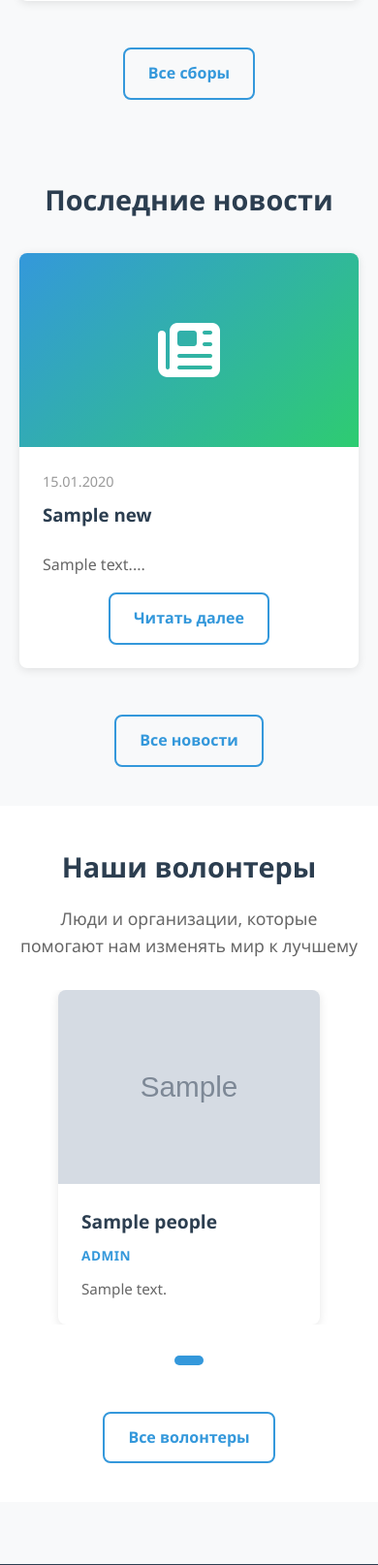
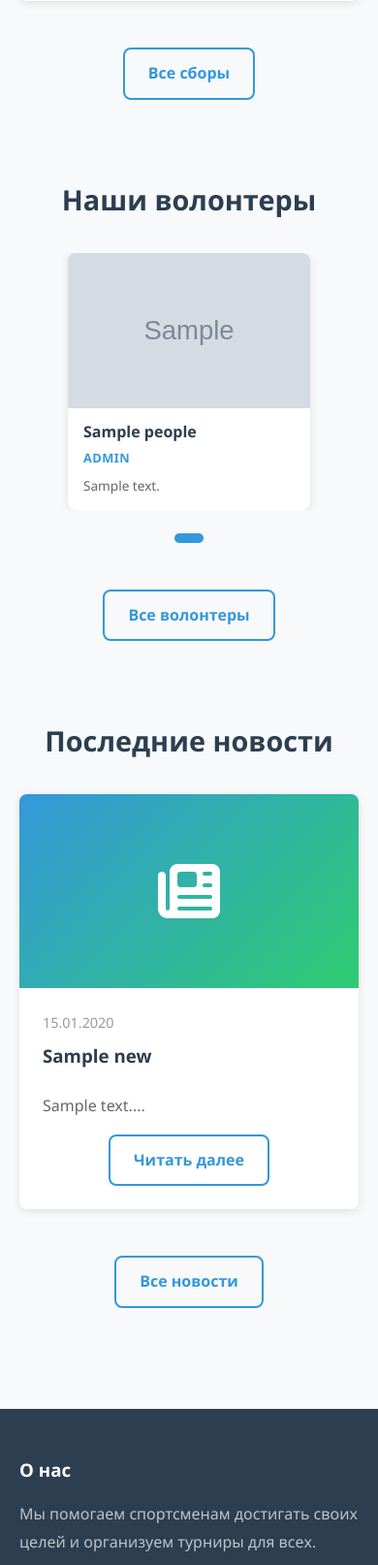
Before and after one commit to patricheg/fond3, a Flask app: page / in a window 390 px wide. Shown: the part 2100-3714 px from the top of the page at 97% size. Run offline with Flask 3, Linux system fonts and the light colour scheme; tables that the repository leaves empty hold one stand-in row (values such as "Sample post"); grey boxes marked "Sample" are stand-in pictures.

Commit message:
Move volunteers section above tournaments, make it more compact, improve navigation arrows

```diff
--- a/static/css/style.css
+++ b/static/css/style.css
@@ -1268,19 +1268,19 @@ body {
 .volunteers-carousel {
     position: relative;
     max-width: 100%;
-    margin: 0 auto 2rem;
+    margin: 0 auto 1.5rem;
     overflow: hidden;
-    padding: 0 50px;
+    padding: 0 60px;
 }
 
 .volunteers-track {
     display: flex;
     transition: transform 0.5s ease-in-out;
-    gap: 2rem;
+    gap: 1.5rem;
 }
 
 .volunteer-slide {
-    min-width: calc(33.333% - 1.333rem);
+    min-width: calc(33.333% - 1rem);
     flex-shrink: 0;
 }
 
@@ -1296,13 +1296,13 @@ body {
 }
 
 .volunteer-card:hover {
-    transform: translateY(-5px);
-    box-shadow: 0 5px 20px rgba(0,0,0,0.15);
+    transform: translateY(-3px);
+    box-shadow: 0 4px 15px rgba(0,0,0,0.15);
 }
 
 .volunteer-photo {
     width: 100%;
-    height: 250px;
+    height: 180px;
     overflow: hidden;
     background: #f8f9fa;
     display: flex;
@@ -1317,68 +1317,75 @@ body {
 }
 
 .volunteer-photo-placeholder {
-    font-size: 4rem;
+    font-size: 3rem;
     color: #ccc;
 }
 
 .volunteer-info {
-    padding: 1.5rem;
+    padding: 1rem 1.25rem;
     flex: 1;
     display: flex;
     flex-direction: column;
 }
 
 .volunteer-info h3 {
-    margin-bottom: 0.5rem;
+    margin-bottom: 0.4rem;
     color: var(--dark-color);
-    font-size: 1.2rem;
+    font-size: 1.1rem;
+    line-height: 1.3;
 }
 
 .volunteer-role {
     color: var(--primary-color);
     font-weight: 600;
-    font-size: 0.85rem;
-    margin-bottom: 0.75rem;
+    font-size: 0.8rem;
+    margin-bottom: 0.5rem;
     text-transform: uppercase;
     letter-spacing: 0.5px;
 }
 
 .volunteer-description {
     color: #666;
-    line-height: 1.6;
-    font-size: 0.95rem;
+    line-height: 1.5;
+    font-size: 0.9rem;
 }
 
 .carousel-btn {
     position: absolute;
     top: 50%;
     transform: translateY(-50%);
-    background: rgba(255, 255, 255, 0.95);
-    border: none;
-    width: 40px;
-    height: 40px;
+    background: rgba(52, 152, 219, 0.9);
+    border: 2px solid #fff;
+    color: white;
+    width: 45px;
+    height: 45px;
     border-radius: 50%;
     cursor: pointer;
     display: flex;
     align-items: center;
     justify-content: center;
-    box-shadow: 0 2px 10px rgba(0,0,0,0.2);
+    box-shadow: 0 3px 15px rgba(0,0,0,0.3);
     transition: var(--transition);
     z-index: 10;
+    font-size: 1.2rem;
 }
 
 .carousel-btn:hover {
     background: var(--primary-color);
-    color: white;
-    transform: translateY(-50%) scale(1.1);
+    transform: translateY(-50%) scale(1.15);
+    box-shadow: 0 5px 20px rgba(0,0,0,0.4);
+}
+
+.carousel-btn:active {
+    transform: translateY(-50%) scale(1.05);
 }
 
 .carousel-prev {
-    left: 0;
+    left: 5px;
 }
 
 .carousel-next {
-    right: 0;
+    right: 5px;
 }
 
 .carousel-indicators {
@@ -1411,13 +1418,13 @@ body {
 /* Адаптивность карусели */
 @media (max-width: 992px) {
     .volunteer-slide {
-        min-width: calc(50% - 1rem);
+        min-width: calc(50% - 0.75rem);
     }
 }
 
 @media (max-width: 768px) {
     .volunteers-carousel {
-        padding: 0 40px;
+        padding: 0 50px;
     }
 
     .volunteer-slide {
@@ -1425,12 +1432,33 @@ body {
     }
 
     .carousel-btn {
-        width: 35px;
-        height: 35px;
+        width: 40px;
+        height: 40px;
+        font-size: 1.1rem;
+    }
+
+    .carousel-prev {
+        left: 3px;
+    }
+
+    .carousel-next {
+        right: 3px;
     }
 
     .volunteer-photo {
-        height: 200px;
+        height: 160px;
+    }
+
+    .volunteer-info {
+        padding: 0.9rem 1rem;
+    }
+
+    .volunteer-info h3 {
+        font-size: 1rem;
+    }
+
+    .volunteer-description {
+        font-size: 0.85rem;
     }
 }
 
--- a/static/js/main.js
+++ b/static/js/main.js
@@ -333,13 +333,19 @@ function updateVolunteerCarousel() {
         }
     });
 
-    // Показываем/скрываем кнопки навигации
+    // Показываем кнопки навигации всегда
     const prevBtn = document.querySelector('.carousel-prev');
     const nextBtn = document.querySelector('.carousel-next');
 
     if (prevBtn && nextBtn) {
-        prevBtn.style.display = currentVolunteerSlide === 0 ? 'none' : 'flex';
-        nextBtn.style.display = currentVolunteerSlide >= maxSlide ? 'none' : 'flex';
+        prevBtn.style.display = 'flex';
+        nextBtn.style.display = 'flex';
+
+        // Скрываем стрелочки только если недостаточно слайдов
+        if (slides.length <= slidesPerView) {
+            prevBtn.style.display = 'none';
+            nextBtn.style.display = 'none';
+        }
     }
 }
 
--- a/templates/index.html
+++ b/templates/index.html
@@ -191,58 +244,4 @@
     </div>
 </section>
 {% endif %}
-
-{% if volunteers %}
-<section class="section bg-light">
-    <div class="container">
-        <h2 class="section-title">Наши волонтеры</h2>
-        <p class="section-subtitle">Люди и организации, которые помогают нам изменять мир к лучшему</p>
-
-        <div class="volunteers-carousel">
-            <button class="carousel-btn carousel-prev" onclick="moveVolunteerSlide(-1)">
-                <i class="fas fa-chevron-left"></i>
-            </button>
-
-            <div class="volunteers-track">
-                {% for volunteer in volunteers %}
-                <div class="volunteer-slide">
-                    <div class="volunteer-card">
-                        <div class="volunteer-photo">
-                            {% if volunteer.photo_url %}
-                            <img src="{{ volunteer.photo_url }}" alt="{{ volunteer.name }}">
-                            {% else %}
-                            <div class="volunteer-photo-placeholder">
-                                <i class="fas fa-user"></i>
-                            </div>
-                            {% endif %}
-                        </div>
-                        <div class="volunteer-info">
-                            <h3>{{ volunteer.name }}</h3>
-                            {% if volunteer.role %}
-                            <p class="volunteer-role">{{ volunteer.role }}</p>
-                            {% endif %}
-                            <p class="volunteer-description">{{ volunteer.description[:150] }}{% if volunteer.description|length > 150 %}...{% endif %}</p>
-                        </div>
-                    </div>
-                </div>
-                {% endfor %}
-            </div>
-
-            <button class="carousel-btn carousel-next" onclick="moveVolunteerSlide(1)">
-                <i class="fas fa-chevron-right"></i>
-            </button>
-        </div>
-
-        <div class="carousel-indicators">
-            {% for volunteer in volunteers %}
-            <span class="carousel-indicator" onclick="goToVolunteerSlide({{ loop.index0 }})"></span>
-            {% endfor %}
-        </div>
-
-        <div class="section-footer">
-            <a href="{{ url_for('our_people') }}" class="btn btn-outline">Все волонтеры</a>
-        </div>
-    </div>
-</section>
-{% endif %}
 {% endblock %}
```
Also changed, not shown: other parts of templates/index.html (+53 -0 lines).
